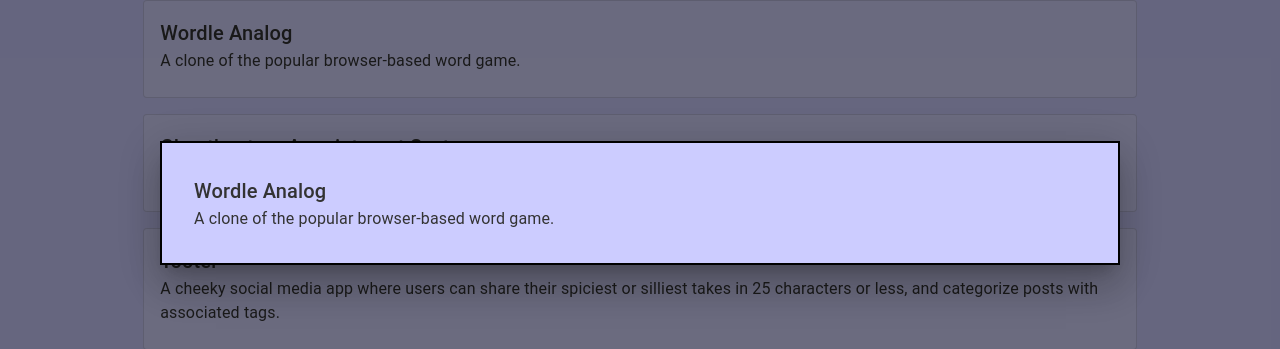
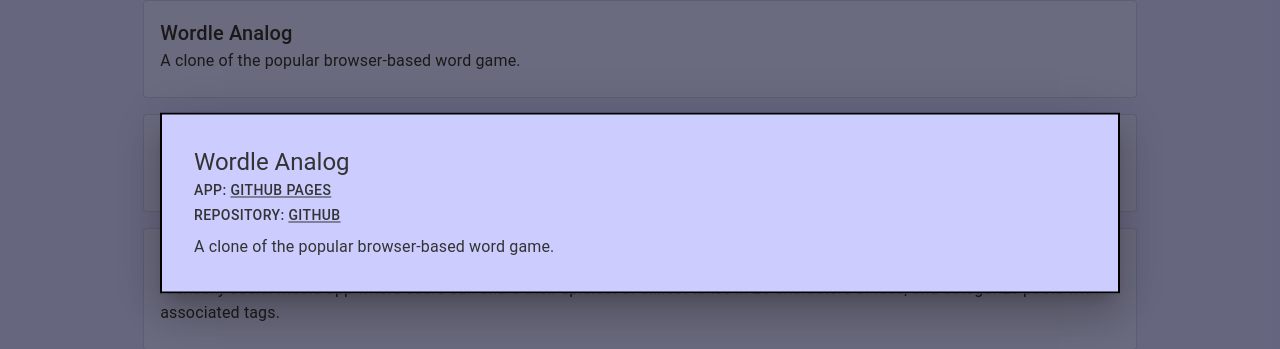
Before and after one commit to souzamartin/msnet-v3, a React (Create React App) app: page /work in a window 1280 px wide. Both pictures are taken after a click on the element 640 px from the left and 246 px from the top of the page. Shown: the part 197-546 px from the top of the page. Built offline with nearby package versions, Linux system fonts and the light colour scheme.

Commit message:
WorkCard modals in progress

```diff
--- a/src/components/WorkCard.js
+++ b/src/components/WorkCard.js
@@ -1,10 +1,23 @@
 import { useState } from "react"
-import { Card, CardContent, Typography, Modal, Box } from "@mui/material"
+import { Card, CardContent, Typography, Modal, Box, Link } from "@mui/material"
 
 function WorkCard({proj}) {
     const [open, setOpen] = useState(false)
     const handleOpen = () => setOpen(true)
     const handleClose = () => setOpen(false)
+
+    const modalStyle = {
+        position: 'absolute',
+        top: '50%',
+        left: '50%',
+        transform: 'translate(-50%, -50%)',
+        width: "75%",
+        bgcolor: 'background.paper',
+        border: '2px solid #000',
+        boxShadow: 24,
+        p: 4,
+        outline: 0
+    }
 
     return (
         <>
@@ -24,25 +37,48 @@
                 </CardContent>
             </Card>
 
-            <Modal
-                open={open}
-                onClose={handleClose}
-            >
-                <Box sx={{
-                    position: 'absolute',
-                    top: '50%',
-                    left: '50%',
-                    transform: 'translate(-50%, -50%)',
-                    width: "75%",
-                    bgcolor: 'background.paper',
-                    border: '2px solid #000',
-                    boxShadow: 24,
-                    p: 4,
-                    outline: 0
-                    }}
-                >
-                    <Typography variant="h6">{proj.name}</Typography>
-                    <Typography variant="body">{proj.desc}</Typography>
+            <Modal open={open} onClose={handleClose}>
+                <Box sx={modalStyle}>
+                    <Typography variant="h5">{proj.name}</Typography>
+                    {proj.link ?
+                        <Typography variant="button">App: <Link
+                                href={proj.link.url}
+                                target="_blank"
+                                rel="noopener"
+                                variant="inherit"
+                                color="inherit"
+                            >
+                                {proj.link.label}
+                            </Link>
+                        </Typography>
+                    : null}
+                    {proj.demo ?
+                        <Typography variant="button">Demo: <Link
+                                href={proj.demo.url}
+                                target="_blank"
+                                rel="noopener"
+                                variant="inherit"
+                                color="inherit"
+                            >
+                                {proj.demo.label}
+                            </Link>
+                        </Typography>
+                    : null}
+                    <Box>
+                        <Typography variant="button">Repository: <Link
+                                href={proj.repo}
+                                target="_blank"
+                                rel="noopener"
+                                variant="inherit"
+                                color="inherit"
+                                >
+                                GitHub
+                            </Link>
+                        </Typography>
+                    </Box>
+                    <Box sx={{ marginTop: 1 }}>
+                        <Typography variant="body">{proj.desc}</Typography>
+                    </Box>
                 </Box>
             </Modal>
         </>
--- a/src/res/projectData.js
+++ b/src/res/projectData.js
@@ -1,7 +1,10 @@
 const projectData = [
     {
         name: "Wordle Analog",
-        link: "https://maxnmcbride.github.io/wordleanalog/index.html",
+        link: {
+            url: "https://maxnmcbride.github.io/wordleanalog/index.html",
+            label: "GitHub Pages"
+        },
         demo: null,
         repo: "https://github.com/maxnmcbride/wordleanalog",
         desc: "A clone of the popular browser-based word game.",
@@ -18,7 +21,10 @@
     {
         name: "Ghostbusters Appointment System",
         link: null,
-        demo: "https://youtu.be/6bczenmCvvU",
+        demo: {
+            url: "https://youtu.be/6bczenmCvvU",
+            label: "YouTube"
+        },
         repo: "https://github.com/souzamartin/gb-app-sys",
         desc: "A mock business website for NYC’s famous original paranormal investigators and eliminators.",
         userStories: [
```
